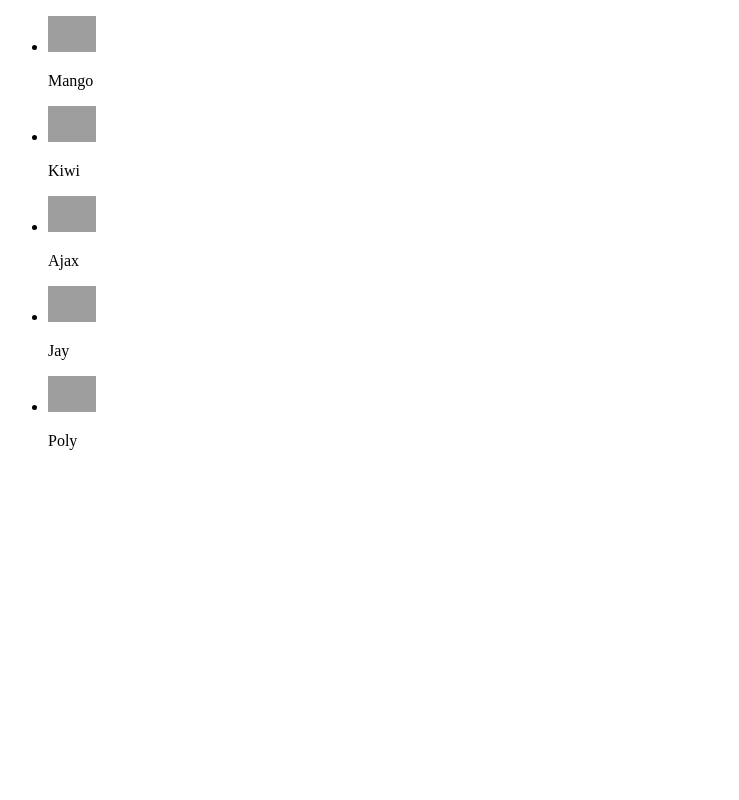
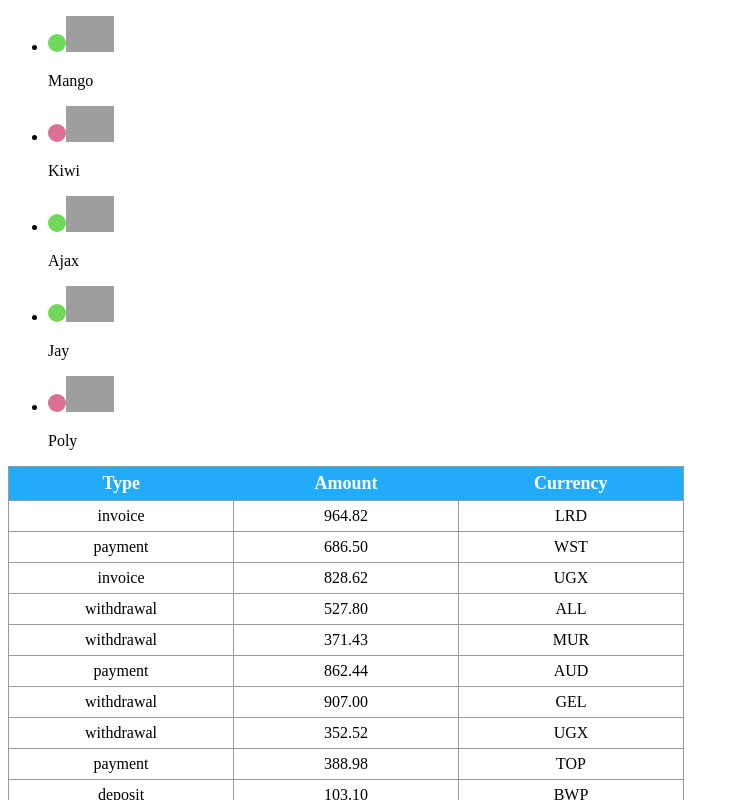
Before and after one commit to olehhapuk/fe_1y_8_react, a React (Vite) app: page / in a window 1280 px wide. Shown: the top 800 px of the page, without its empty margins (0-739 px from the left). Built offline with nearby package versions, Linux system fonts and the light colour scheme; grey boxes are pictures that could not be loaded.

Commit message:
transaction history, friend status

```diff
--- a/src/components/App.jsx
+++ b/src/components/App.jsx
@@ -1,11 +1,14 @@
 import FriendList from './FriendList/FriendList';
 import friends from './FriendList/friends.json';
+import TransactionHistory from './TransactionHistory/TransactionHistory';
+import transactions from './TransactionHistory/transactions.json';
 
 function App() {
   return (
     <div>
+      {/* <Profile username={user.name} /> */}
       <FriendList friends={friends} />
-      {/* <Profile username={user.name} /> */}
+      <TransactionHistory items={transactions} />
     </div>
   );
 }
--- a/src/components/FriendListItem/FriendListItem.jsx
+++ b/src/components/FriendListItem/FriendListItem.jsx
@@ -1,7 +1,9 @@
+import styles from './FriendListItem.module.css';
+
 function FriendListItem({ avatar, name, isOnline }) {
   return (
     <li className="item">
-      <span className="status"></span>
+      <span className={isOnline ? styles.online : styles.offline}></span>
       <img className="avatar" src={avatar} alt="User avatar" width="48" />
       <p className="name">{name}</p>
     </li>
--- a/src/components/FriendListItem/FriendListItem.module.css
+++ b/src/components/FriendListItem/FriendListItem.module.css
@@ -0,0 +1,16 @@
+.status {
+  width: 18px;
+  height: 18px;
+  display: inline-block;
+  border-radius: 50%;
+}
+
+.online {
+  composes: status;
+  background-color: #70d85b;
+}
+
+.offline {
+  composes: status;
+  background-color: palevioletred;
+}
--- a/src/components/TransactionHistory/TransactionHistory.jsx
+++ b/src/components/TransactionHistory/TransactionHistory.jsx
@@ -0,0 +1,27 @@
+import styles from './TransactionHistory.module.css';
+
+function TransactionHistory({ items }) {
+  return (
+    <table className={styles.table}>
+      <thead>
+        <tr>
+          <th>Type</th>
+          <th>Amount</th>
+          <th>Currency</th>
+        </tr>
+      </thead>
+
+      <tbody>
+        {items.map((item) => (
+          <tr key={item.id}>
+            <td>{item.type}</td>
+            <td>{item.amount}</td>
+            <td>{item.currency}</td>
+          </tr>
+        ))}
+      </tbody>
+    </table>
+  );
+}
+
+export default TransactionHistory;
--- a/src/components/TransactionHistory/TransactionHistory.module.css
+++ b/src/components/TransactionHistory/TransactionHistory.module.css
@@ -0,0 +1,22 @@
+.table {
+  border: 1px solid #9a9a9a;
+  border-radius: 4px;
+  border-collapse: collapse;
+}
+
+.table thead {
+  background-color: #22abfa;
+}
+
+.table th {
+  padding: 6px;
+  color: #fff;
+  font-size: 18px;
+}
+
+.table td {
+  width: 200px;
+  padding: 6px 12px;
+  border: 1px solid #9a9a9a;
+  text-align: center;
+}
--- /dev/null
+++ b/src/components/TransactionHistory/transactions.json
@@ -0,0 +1,122 @@
+[
+  {
+    "id": "1e0700a2-5183-4291-85cc-2065a036a683",
+    "type": "invoice",
+    "amount": "964.82",
+    "currency": "LRD"
+  },
+  {
+    "id": "a30f821b-4d25-4ff0-abdd-e340b3f0dd2b",
+    "type": "payment",
+    "amount": "686.50",
+    "currency": "WST"
+  },
+  {
+    "id": "44dca67a-8e5a-4798-bf8e-b15efd4e1abd",
+    "type": "invoice",
+    "amount": "828.62",
+    "currency": "UGX"
+  },
+  {
+    "id": "ea8ed3dc-2b68-4a53-905a-53ecb0adef33",
+    "type": "withdrawal",
+    "amount": "527.80",
+    "currency": "ALL"
+  },
+  {
+    "id": "ea76146a-0b00-4b80-bc02-a8c822176712",
+    "type": "withdrawal",
+    "amount": "371.43",
+    "currency": "MUR"
+  },
+  {
+    "id": "63ca02f9-d637-46b5-9237-f3b24425e029",
+    "type": "payment",
+    "amount": "862.44",
+    "currency": "AUD"
+  },
+  {
+    "id": "ed0263e8-59a5-4bf1-87e0-2bb88e53dc34",
+    "type": "withdrawal",
+    "amount": "907.00",
+    "currency": "GEL"
+  },
+  {
+    "id": "6013bad0-750c-4691-8bc2-d8f2b43969c4",
+    "type": "withdrawal",
+    "amount": "352.52",
+    "currency": "UGX"
+  },
+  {
+    "id": "252c7be4-8b06-4fa7-8d42-61fb835b70d5",
+    "type": "payment",
+    "amount": "388.98",
+    "currency": "TOP"
+  },
+  {
+    "id": "4eaab41b-b967-40ac-82ed-85fc66f646f1",
+    "type": "deposit",
+    "amount": "103.10",
+    "currency": "BWP"
+  },
+  {
+    "id": "9648a350-8469-42d5-8bf3-18090de5fe67",
+    "type": "withdrawal",
+    "amount": "322.32",
+    "currency": "MRO"
+  },
+  {
+    "id": "9c5c25fb-1a95-4b2f-8d1f-4c4426d677cc",
+    "type": "invoice",
+    "amount": "14.79",
+    "currency": "PYG"
+  },
+  {
+    "id": "43ef232c-80e9-4d6f-b48a-b22405620de3",
+    "type": "payment",
+    "amount": "904.86",
+    "currency": "CHF"
+  },
+  {
+    "id": "5161682e-e620-4019-ab0a-24ceb10fbd20",
+    "type": "withdrawal",
+    "amount": "307.08",
+    "currency": "NOK"
+  },
+  {
+    "id": "7b119d71-42e6-4c42-a141-6818b07bb9ff",
+    "type": "invoice",
+    "amount": "275.07",
+    "currency": "AWG"
+  },
+  {
+    "id": "a4f65722-65c4-4c28-b1f4-b8ed988bb205",
+    "type": "deposit",
+    "amount": "213.10",
+    "currency": "STD"
+  },
+  {
+    "id": "c6e5784b-0ca3-48d6-86e5-b5128af5a523",
+    "type": "invoice",
+    "amount": "116.11",
+    "currency": "CUP CUC"
+  },
+  {
+    "id": "c9ebed6a-3a02-4b49-ac0d-0534b51f2bfd",
+    "type": "invoice",
+    "amount": "878.67",
+    "currency": "HKD"
+  },
+  {
+    "id": "a4a98b0e-b22c-438b-9f83-de2df52110c8",
+    "type": "invoice",
+    "amount": "725.03",
+    "currency": "UYU UYI"
+  },
+  {
+    "id": "b39bfa7a-0166-4c47-94d6-87d20590f746",
+    "type": "payment",
+    "amount": "405.45",
+    "currency": "MDL"
+  }
+]
```
